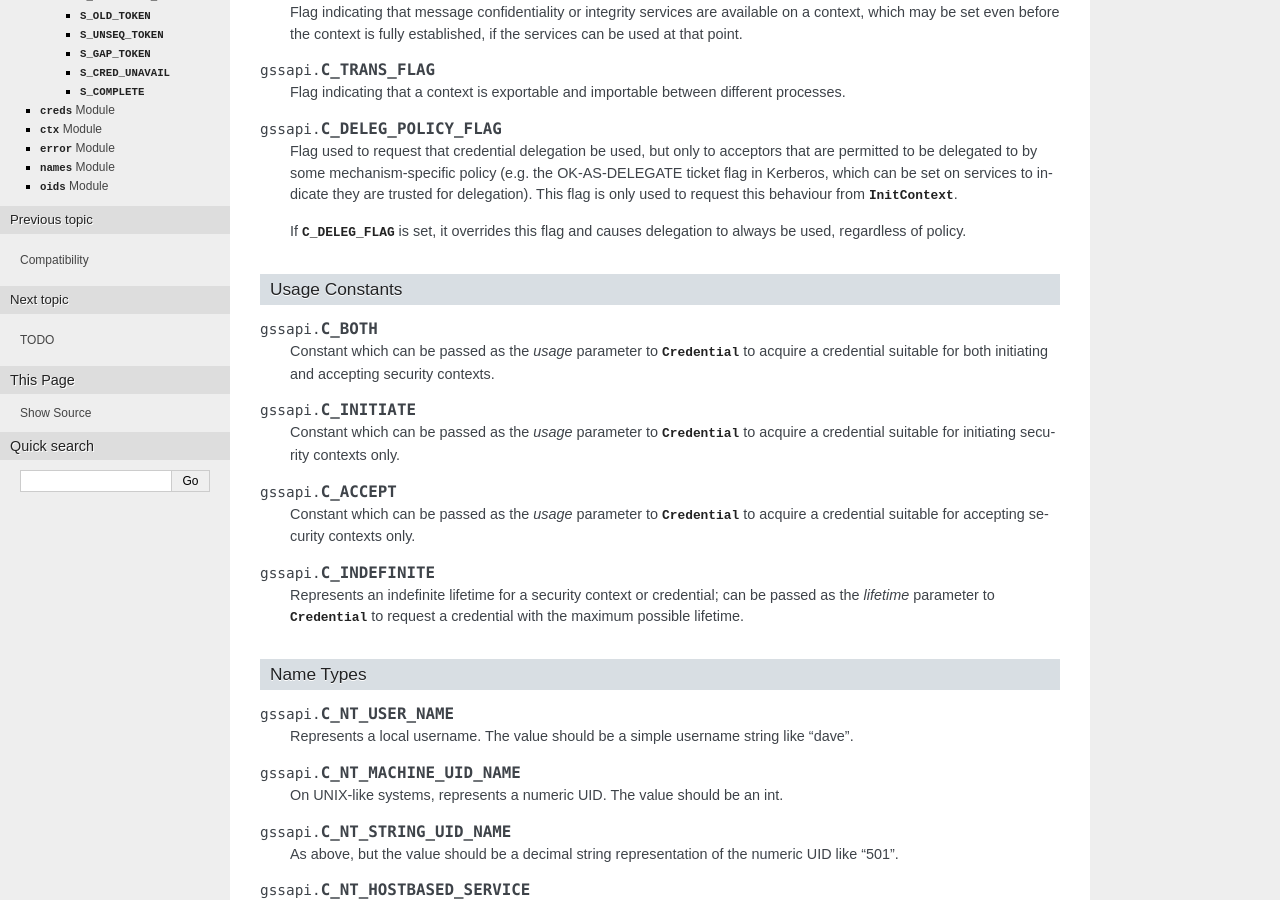
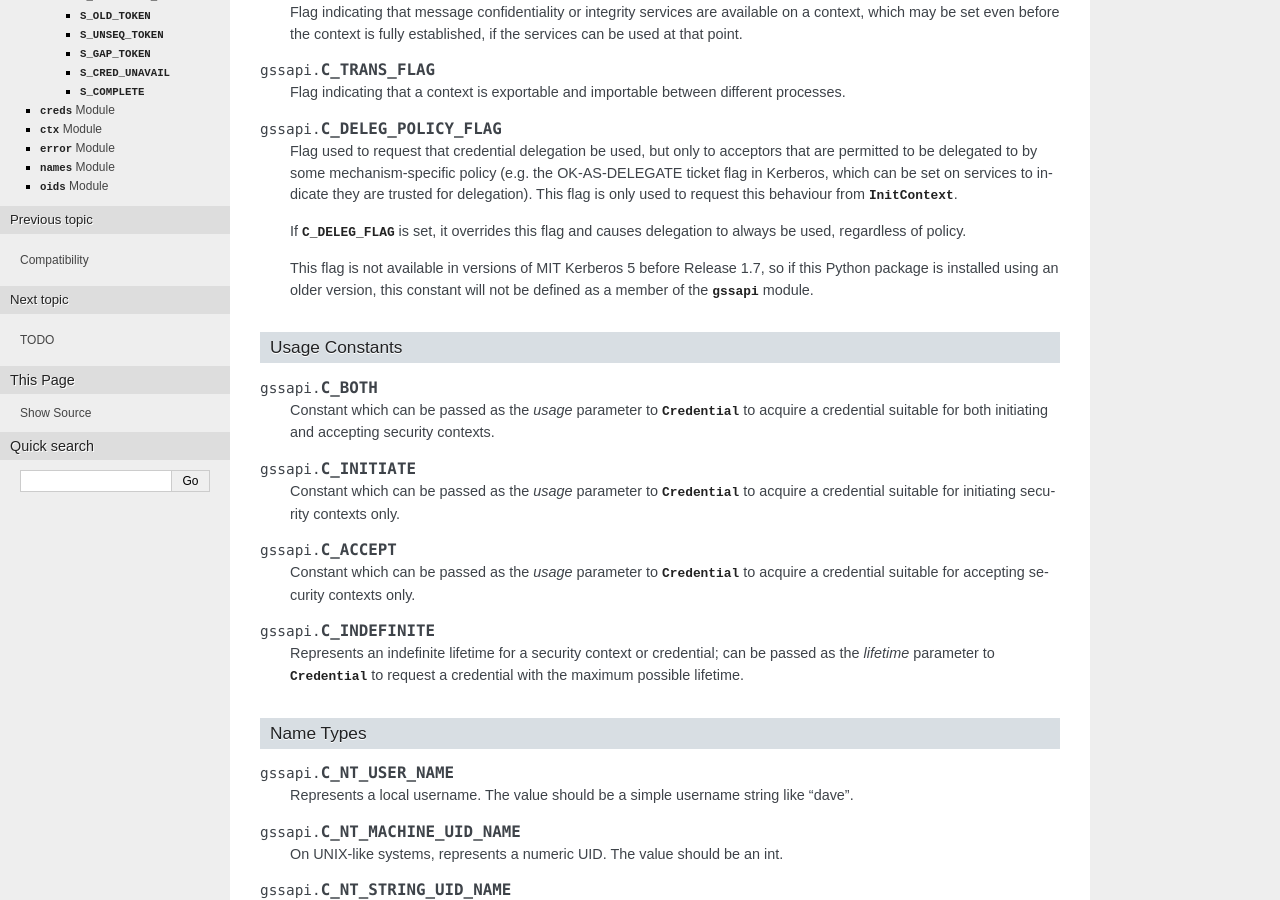
Before and after one commit to sigmaris/python-gssapi, a Sphinx documentation site: the page built from docs/source/api/gssapi.rst, in a window 1280 px wide and 900 px high, scrolled down 1013 px. Built offline with Sphinx 7.4.7, drawn with Linux system fonts in a browser that asks for light colours.

Commit message:
Document C_DELEG_POLICY_FLAG behaviour.
The flag is missing from MIT Kerberos 5 versions before Release 1.7 and
so will not be present in the generated gssapi.headers.gssapi_h module
or the gssapi module.

```diff
--- a/docs/source/api/gssapi.rst
+++ b/docs/source/api/gssapi.rst
@@ -76,6 +76,10 @@ indicate that the corresponding feature has been negotiated and enabled.
 
     If :const:`C_DELEG_FLAG` is set, it overrides this flag and causes delegation to always be used,
     regardless of policy.
+
+    This flag is not available in versions of MIT Kerberos 5 before Release 1.7, so if this Python
+    package is installed using an older version, this constant will not be defined as a member of
+    the :mod:`gssapi` module.
 
 Usage Constants
 ^^^^^^^^^^^^^^^
--- a/gssapi/__init__.py
+++ b/gssapi/__init__.py
@@ -49,7 +49,7 @@ from .headers.gssapi_h import (
     GSS_S_GAP_TOKEN as S_GAP_TOKEN,
     GSS_S_CRED_UNAVAIL as S_CRED_UNAVAIL,
 )
-# this flag doesn't exist in kerberos <= 5.1.7
+# this flag doesn't exist in MIT Kerberos 5 before Release 1.7
 try:
     from .headers.gssapi_h import GSS_C_DELEG_POLICY_FLAG as C_DELEG_POLICY_FLAG
 except ImportError:
```
